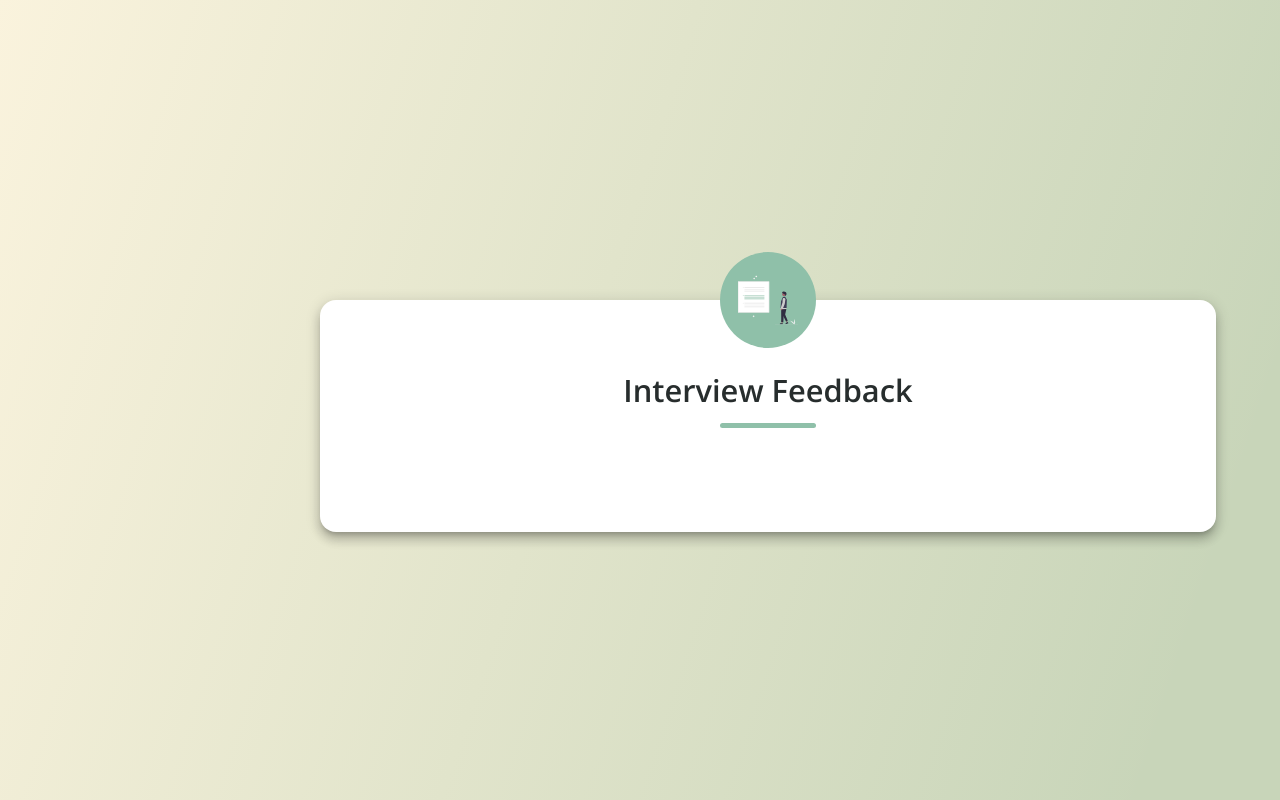
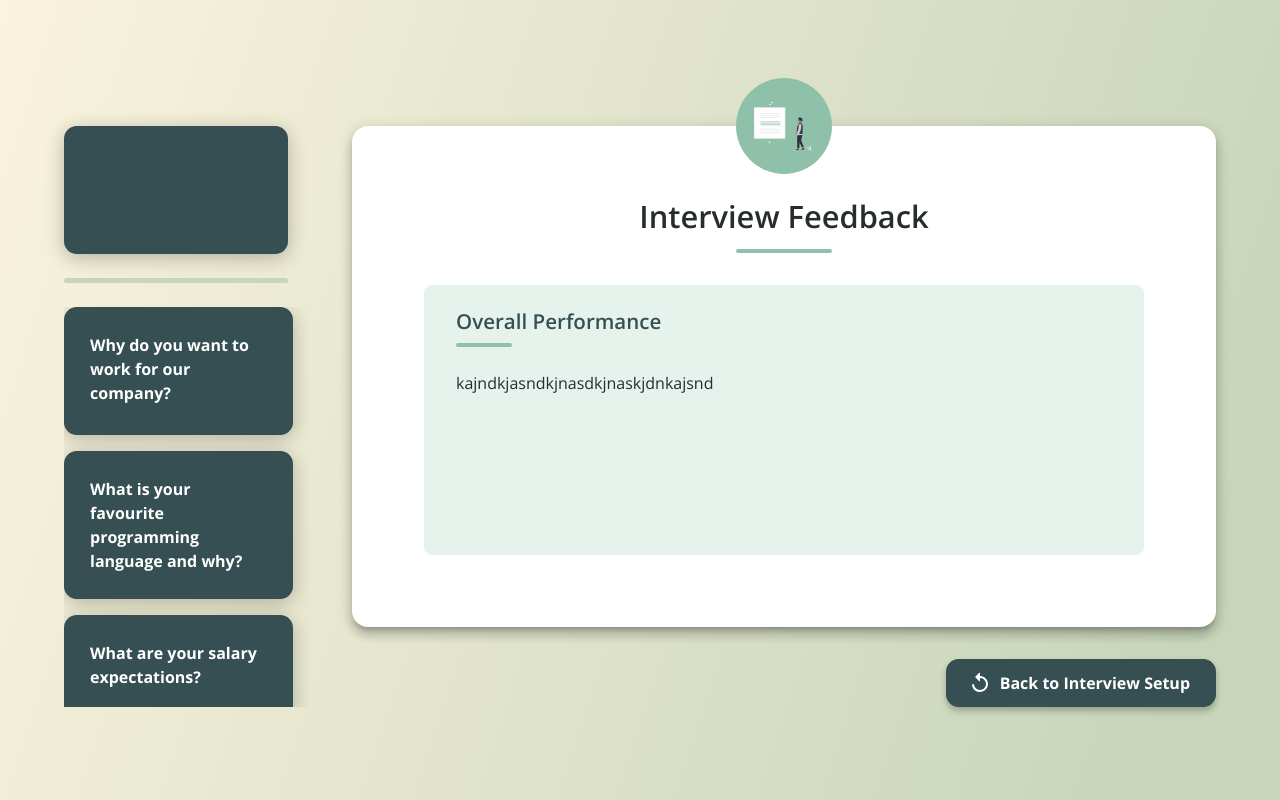
Before and after one commit to razlze/interview-evaluator, a Next.js app: page /feedback in a window 1280 px wide. Built offline with nearby package versions, Linux system fonts and the light colour scheme.

Commit message:
interview frontend basically done

```diff
--- /dev/null
+++ b/app/(setup_feedback)/(large_width)/feedback/Feedback.jsx
@@ -0,0 +1,153 @@
+'use client';
+
+import { Grid, Typography, Box, Stack, Button } from '@mui/material';
+import BoxWrapper from '../../../shared/BoxWrapper';
+
+import { useEffect, useContext, useState } from 'react';
+import { QuestionContext } from '../../../providers/QuestionProvider';
+import FeedbackInfoPair from './FeedbackInfoPair';
+import QuestionBox from './QuestionBox';
+import FeedbackTabs from './FeedbackTabs';
+import ReplayRoundedIcon from '@mui/icons-material/ReplayRounded';
+import { useRouter } from 'next/navigation';
+
+const feedback = {
+  overall: 'kajndkjasndkjnasdkjnaskjdnkajsnd',
+  questions: [
+    {
+      focus: 'akjsdnkajsndkjansdkjnaskjd',
+      love: 'kajsdnkjansdkjnasdkjnasd',
+    },
+  ],
+};
+
+export default function Feedback() {
+  const [questions, setQuestions] = useContext(QuestionContext);
+  const [currentQuestion, setCurrentQuestion] = useState(-1); // -1 for overall feedback
+  const router = useRouter();
+
+  return (
+    <Grid container columns={9}>
+      <Grid
+        item
+        xs={2}
+        pt='2rem'
+        pr='2rem'
+        sx={{ display: 'flex', flexDirection: 'column', position: 'relative' }}
+      >
+        <QuestionBox
+          question='Overall Performance'
+          index={-1}
+          active={currentQuestion}
+          setActive={setCurrentQuestion}
+        />
+        <Box
+          height={5}
+          mb={3}
+          mt={3}
+          bgcolor='primary.light'
+          borderRadius={1}
+        />
+        <Box
+          sx={{
+            overflow: 'auto',
+            maxHeight: '50vh',
+            width: 'calc(100% + 1rem + 5px)',
+          }}
+        >
+          <Stack spacing={2} sx={{ width: 'calc(100% - 1rem)' }}>
+            {questions.map((question, index) => {
+              return (
+                <QuestionBox
+                  key={index}
+                  index={index}
+                  question={question.question}
+                  active={currentQuestion}
+                  setActive={setCurrentQuestion}
+                />
+              );
+            })}
+          </Stack>
+        </Box>
+      </Grid>
+
+      <Grid
+        item
+        pl='2rem'
+        xs={7}
+        sx={{ display: 'flex', flexDirection: 'column' }}
+      >
+        <BoxWrapper
+          title='Interview Feedback'
+          imageSrc='/feedback.svg'
+          style={{ flexGrow: 1 }}
+        >
+          <Grid container sx={{ height: '100%' }}>
+            {currentQuestion != -1 && (
+              <Grid
+                item
+                maxHeight='15rem'
+                paddingRight='3rem'
+                paddingY='1.5rem'
+                xs={5}
+              >
+                <Typography variant='h3'>
+                  {questions[currentQuestion].question}
+                </Typography>
+                <Box
+                  height={4}
+                  mb={3}
+                  mt={1.2}
+                  width='3.5rem'
+                  bgcolor='primary.main'
+                  borderRadius={1}
+                />
+                <Typography>{questions[currentQuestion].answer}</Typography>
+              </Grid>
+            )}
+
+            {currentQuestion == -1 && (
+              <Grid
+                item
+                xs={12}
+                bgcolor='secondary.light'
+                borderRadius='.5rem'
+                paddingY='1.5rem'
+                paddingLeft='2rem'
+                paddingRight='1rem'
+              >
+                <Typography variant='h3'>Overall Performance</Typography>
+                <Box
+                  height={4}
+                  mb={3}
+                  mt={1.2}
+                  width='3.5rem'
+                  bgcolor='primary.main'
+                  borderRadius={1}
+                />
+                <Box overflow='auto'>
+                  <Typography>{feedback.overall}</Typography>
+                </Box>
+              </Grid>
+            )}
+            {currentQuestion != -1 && (
+              <Grid item xs={7} bgcolor='secondary.light' borderRadius='.5rem'>
+                <FeedbackTabs />
+              </Grid>
+            )}
+          </Grid>
+        </BoxWrapper>
+        <Box sx={{ display: 'flex', justifyContent: 'end', marginTop: '2rem' }}>
+          <Button
+            variant='contained'
+            sx={{ padding: '.5rem 1.5rem' }}
+            startIcon={<ReplayRoundedIcon />}
+            onClick={() => router.push('/setup-overview')}
+          >
+            Back to Interview Setup
+          </Button>
+        </Box>
+      </Grid>
+    </Grid>
+  );
+}
--- /dev/null
+++ b/app/(setup_feedback)/(large_width)/feedback/FeedbackInfoPair.jsx
@@ -0,0 +1,15 @@
+'use client';
+
+import { Box, Typography } from '@mui/material';
+import React from 'react';
+
+export default function FeedbackInfoPair({ fieldName, feedbackContent }) {
+  return (
+    <Box>
+      <Typography variant='subtitle1'>{fieldName}</Typography>
+      <Typography variant='body1' whiteSpace='pre-wrap'>
+        {feedbackContent}
+      </Typography>
+    </Box>
+  );
+}
--- /dev/null
+++ b/app/(setup_feedback)/(large_width)/feedback/FeedbackTabs.jsx
@@ -0,0 +1,88 @@
+import React from 'react';
+import { Typography, Box, Tabs, Tab } from '@mui/material';
+import { useState } from 'react';
+
+function CustomTabPanel(props) {
+  const { children, value, index, ...other } = props;
+
+  return (
+    <div
+      role='tabpanel'
+      hidden={value !== index}
+      id={`simple-tabpanel-${index}`}
+      aria-labelledby={`simple-tab-${index}`}
+      {...other}
+    >
+      {value === index && (
+        <Box sx={{ p: 3 }}>
+          <Typography>{children}</Typography>
+        </Box>
+      )}
+    </div>
+  );
+}
+
+function a11yProps(index) {
+  return {
+    id: `simple-tab-${index}`,
+    'aria-controls': `simple-tabpanel-${index}`,
+  };
+}
+
+export default function FeedbackTabs({ strengths, weaknesses }) {
+  const [tabValue, setTabValue] = useState(0);
+
+  const handleTabChange = (event, newValue) => {
+    setTabValue(newValue);
+  };
+
+  return (
+    <>
+      <Tabs
+        variant='fullWidth'
+        value={tabValue}
+        onChange={handleTabChange}
+        sx={{
+          backgroundColor: '#B7E2CE',
+          borderRadius: '.5rem .5rem 0 0',
+          '& .MuiTabs-indicator': {
+            backgroundColor: '#8FC0A9',
+            height: '3px',
+          },
+        }}
+        indicatorColor='primary'
+      >
+        <Tab
+          label='Strengths'
+          {...a11yProps(0)}
+          sx={{
+            fontWeight: 700,
+            color: '#354F528A',
+            '&.Mui-selected': {
+              color: '#272D2DC7',
+            },
+            height: '3.5rem',
+          }}
+        />
+        <Tab
+          label='Improvements'
+          {...a11yProps(1)}
+          sx={{
+            fontWeight: 700,
+            color: '#354F528A',
+            '&.Mui-selected': {
+              color: '#272D2DC7',
+            },
+            height: '3.5rem',
+          }}
+        />
+      </Tabs>
+      <CustomTabPanel value={tabValue} index={0}>
+        Item One
+      </CustomTabPanel>
+      <CustomTabPanel value={tabValue} index={1}>
+        Item Two
+      </CustomTabPanel>
+    </>
+  );
+}
--- /dev/null
+++ b/app/(setup_feedback)/(large_width)/feedback/QuestionBox.jsx
@@ -0,0 +1,25 @@
+import { Button, Typography, ButtonBase } from '@mui/material';
+
+import React from 'react';
+
+export default function QuestionBox({ index, question, active, setActive }) {
+  return (
+    <Button
+      sx={{
+        padding: '1.5rem',
+        minHeight: '8rem',
+        justifyContent: 'start',
+        textAlign: 'left',
+        alignItems: 'start',
+        boxShadow: '0px 4px 19.2px 0px rgba(0, 0, 0, 0.25)',
+      }}
+      variant='contained'
+      onClick={() => setActive(index)}
+      className={active == index ? 'active' : null}
+    >
+      <Typography sx={{ color: 'white', fontWeight: 700 }}>
+        {question}
+      </Typography>
+    </Button>
+  );
+}
--- a/app/(setup_feedback)/(large_width)/feedback/page.jsx
+++ b/app/(setup_feedback)/(large_width)/feedback/page.jsx
@@ -1,16 +1,5 @@
-import { Grid } from '@mui/material';
-import BoxWrapper from '../../../shared/BoxWrapper';
+import Feedback from './Feedback';
 
 export default async function Page() {
-  return (
-    <Grid container columns={9}>
-      <Grid item xs={2}></Grid>
-      <Grid item xs={7}>
-        <BoxWrapper
-          title='Interview Feedback'
-          imageSrc='/feedback.svg'
-        ></BoxWrapper>
-      </Grid>
-    </Grid>
-  );
+  return <Feedback />;
 }
--- a/app/globals.css
+++ b/app/globals.css
@@ -1,3 +1,40 @@
 body {
   margin: 0;
 }
+
+/* width */
+::-webkit-scrollbar {
+  width: 5px;
+}
+
+/* Track */
+::-webkit-scrollbar-track {
+  background: #c7d2b5;
+  border-radius: 5px;
+}
+
+/* Handle */
+::-webkit-scrollbar-thumb {
+  background: #b2c19d;
+  border-radius: 5px;
+}
+
+/* Handle on hover */
+::-webkit-scrollbar-thumb:hover {
+  background: #354f52;
+}
+
+.active {
+  background-color: rgba(0, 0, 0, 0);
+  border: 5px solid #354f52;
+}
+
+.active p {
+  color: #354f52;
+}
+
+.active:hover {
+  background-color: rgba(0, 0, 0, 0);
+  border: 5px solid #354f52;
+  cursor: default;
+}
--- a/app/providers/QuestionProvider.jsx
+++ b/app/providers/QuestionProvider.jsx
@@ -6,11 +6,16 @@ export const QuestionContext = createContext([{}, () => {}]);
 
 export default function QuestionProvider({ children }) {
   const [questions, setQuestions] = useState([
-    { question: 'Why do you want to work for our company?', answer: '' },
+    {
+      question: 'Why do you want to work for our company?',
+      answer:
+        'I would like to work for your company because I am passionate about the technologies that your company works with.',
+    },
     {
       question: 'What is your favourite programming language and why?',
       answer: '',
     },
+    { question: 'What are your salary expectations?', answer: '' },
     { question: 'What are your salary expectations?', answer: '' },
   ]);
   return (
--- a/app/shared/BoxWrapper.jsx
+++ b/app/shared/BoxWrapper.jsx
@@ -1,7 +1,7 @@
 import { Typography, Box, Paper } from '@mui/material';
 import Image from 'next/image';
 
-export default function BoxWrapper({ title, imageSrc, children }) {
+export default function BoxWrapper({ title, imageSrc, children, style }) {
   return (
     <Paper
       sx={{
@@ -12,6 +12,7 @@ export default function BoxWrapper({ title, imageSrc, children }) {
         alignItems: 'center',
         borderRadius: '1rem',
         mt: '2rem',
+        ...style,
       }}
       elevation={8}
     >
```
